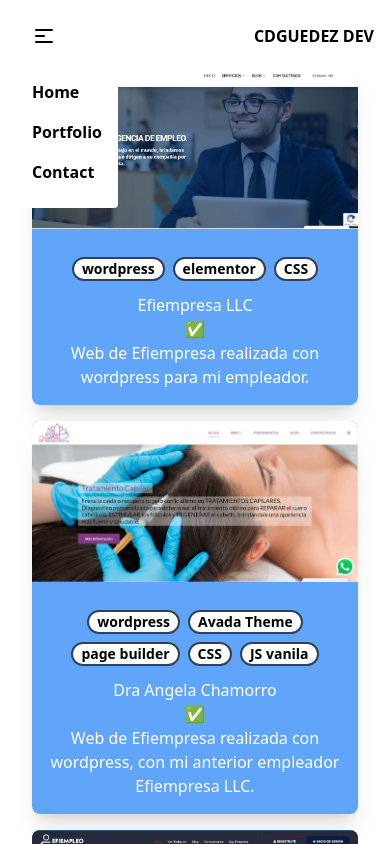
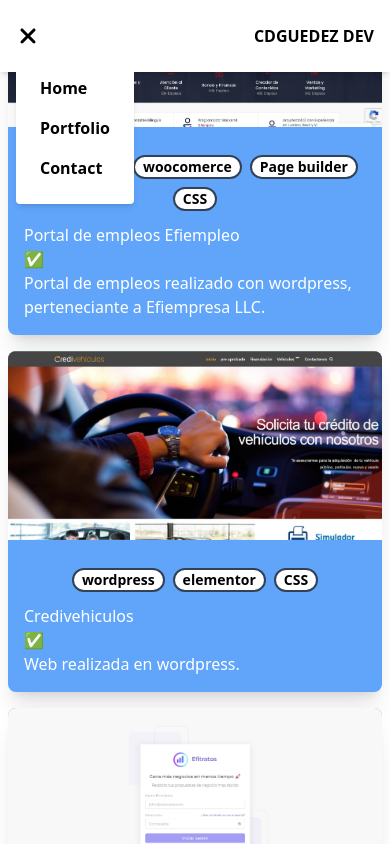
Before and after one commit to cdguedez/portfolio, a React (Vite) app: page /portfolio/projects in a window 390 px wide. Both pictures are taken after a click on the button 44 px from the left and 36 px from the top of the page. Shown: the top 844 px of the page. Built offline with nearby package versions, Linux system fonts and the light colour scheme.

Commit message:
[FEATURE] add close icon in header and modify buttons

```diff
--- /dev/null
+++ b/src/assets/icons/CloseIcon.jsx
@@ -0,0 +1,15 @@
+import React from 'react'
+
+const CloseIcon = () => {
+  return (
+    <svg
+      xmlns='http://www.w3.org/2000/svg'
+      className='h-6 w-6'
+      viewBox='0 0 320 512'
+    >
+      <path d='M310.6 361.4c12.5 12.5 12.5 32.75 0 45.25C304.4 412.9 296.2 416 288 416s-16.38-3.125-22.62-9.375L160 301.3L54.63 406.6C48.38 412.9 40.19 416 32 416S15.63 412.9 9.375 406.6c-12.5-12.5-12.5-32.75 0-45.25l105.4-105.4L9.375 150.6c-12.5-12.5-12.5-32.75 0-45.25s32.75-12.5 45.25 0L160 210.8l105.4-105.4c12.5-12.5 32.75-12.5 45.25 0s12.5 32.75 0 45.25l-105.4 105.4L310.6 361.4z' />
+    </svg>
+  )
+}
+
+export default CloseIcon
--- a/src/components/Button.jsx
+++ b/src/components/Button.jsx
@@ -4,7 +4,7 @@ const Button = ({ children, ...props }) => {
   return (
     <button
       {...props}
-      className='bg-inherit px-4 py-2 rounded-md text-sm'
+      className='bg-inherit py-2 rounded-md text-sm'
     >
       {children}
     </button>
--- a/src/components/Header.jsx
+++ b/src/components/Header.jsx
@@ -1,26 +1,26 @@
 import React, { useState } from 'react'
 import { Link } from 'react-router-dom'
 import BurgerIcon from './../assets/icons/BurgerIcon'
+import CloseIcon from '../assets/icons/CloseIcon'
 import Button from './Button'
 
-const Header = ({ items, color }) => {
-  console.log(color)
+const Header = ({ items }) => {
   const [isVisible, setIsVisible] = useState(false)
   return (
-    <header className=' bg-white p-4 h-auto fixed w-screen z-10'>
+    <header className='bg-white p-4 h-auto fixed w-screen z-10 shadow-md'>
       <nav className='flex justify-between items-center bg-inherit'>
         <div className='sm:hidden bg-inherit'>
           <Button
             onClick={() => setIsVisible(!isVisible)}
           >
-            <BurgerIcon />
+            {isVisible ? <CloseIcon /> : <BurgerIcon />}
           </Button>
-          <div className={`flex flex-col fixed mt-4 rounded-[0_4px_4px_4px] bg-inherit ${!isVisible ? 'hidden' : ''}`}>
+          <div className={`flex flex-col fixed mt-3 rounded-[0_4px_4px_4px] bg-inherit shadow-md ${!isVisible ? 'hidden' : ''}`}>
             {
             items.map(({ path, title }) => (
               <Link
                 key={path}
-                className='font-semibold px-4 py-2 transition-all'
+                className='font-semibold px-6 py-2  transition-all'
                 to={path}
               >
                 {title}
@@ -35,7 +35,7 @@ const Header = ({ items, color }) => {
             items.map(({ path, title }) => (
               <Link
                 key={path}
-                className='font-semibold px-1 transition-all'
+                className='font-semibold px-1  transition-all'
                 to={path}
               >
                 {title}
--- a/src/components/HeroHome.jsx
+++ b/src/components/HeroHome.jsx
@@ -13,7 +13,7 @@ const HeroHome = ({ name, jobTitle, networks }) => {
   return (
     <article>
       <h1 className='font-bold text-3xl text-left'>Hi, 👋🏻 I'm {name}</h1>
-      <hr className='bg-blue-300 mt-2 h-1 w-1/4' />
+      <hr className='bg-blue-300 my-4 h-1 w-1/3' />
       <h2 className='font-semibold text-xl text-left'>{jobTitle}</h2>
       <div className='flex'>
         {
--- a/src/layouts/PagesLayout.jsx
+++ b/src/layouts/PagesLayout.jsx
@@ -5,11 +5,9 @@ import { Routes } from './../router/routes'
 const PagesLayout = ({ children }) => {
   return (
     <>
-      <Header items={Routes} color='red' />
-      <main className='min-h-screen h-auto flex justify-center items-center px-2'>
-        <section className='w-full md:max-w-6xl px-6 py-4 rounded-lg text-center'>
-          {children}
-        </section>
+      <Header items={Routes} />
+      <main className='flex justify-center items-center h-screen'>
+        {children}
       </main>
     </>
   )
--- a/src/pages/Home.jsx
+++ b/src/pages/Home.jsx
@@ -3,9 +3,8 @@ import HeroHome from './../components/HeroHome'
 import { me } from './../utils/portfolio'
 
 const Home = () => {
-  console.log(me.socialLinks)
   return (
-    <section className='w-1/2'>
+    <section>
       <HeroHome
         name={me.name}
         jobTitle={me.jobTitle}
--- a/src/pages/Portfolio.jsx
+++ b/src/pages/Portfolio.jsx
@@ -3,7 +3,7 @@ import Projects from './../components/Projects'
 
 const Portfolio = () => {
   return (
-    <section>
+    <section className='px-2'>
       <Hero
         title='My portfolio'
       />
```
